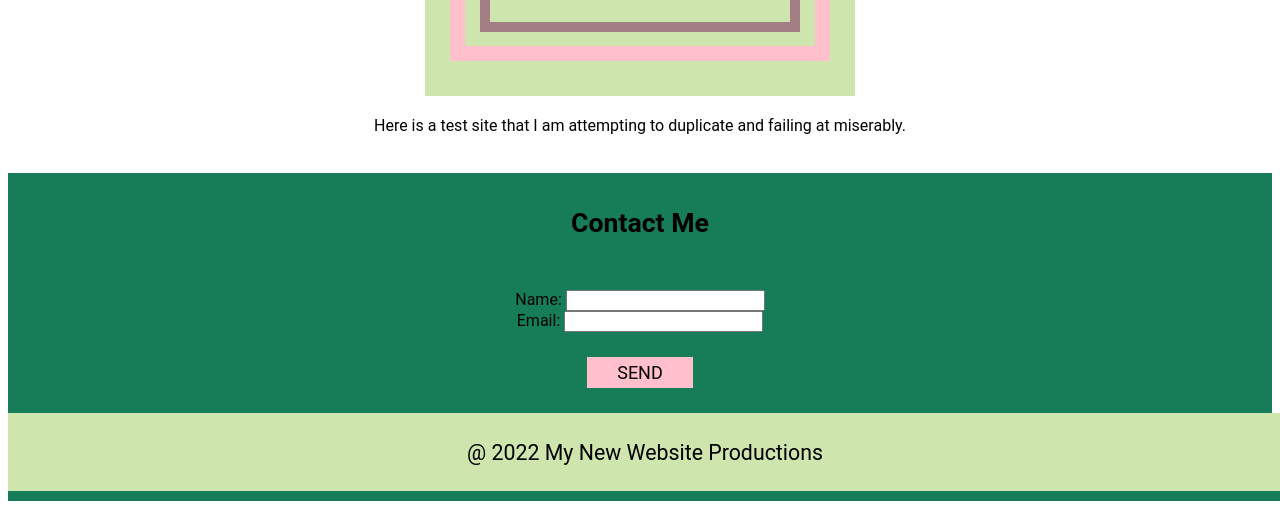
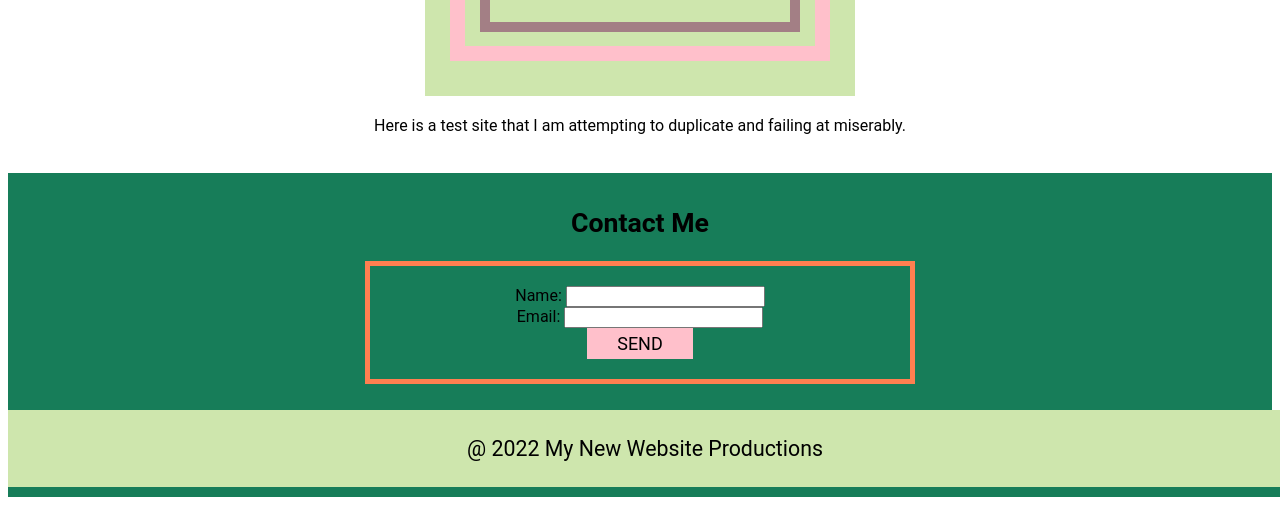
Before and after one commit to gaughanln/22-mini-project, a plain HTML site: page index.html in a window 1280 px wide. Shown: the part 553-1062 px from the top of the page. Drawn offline with Linux system fonts and the light colour scheme.

Commit message:
added box to contact form

```diff
--- a/index.html
+++ b/index.html
@@ -31,9 +31,13 @@
 <!-- box -->
   <div id="container">
     <div id="container2">
-    <div id="container3">
-    <div id="container4">
-    <div id="container5"><strong> Coming Soon! </strong></div>
+        <div id="container3">
+            <div id="container4">
+                <div id="container5"> <strong> Coming Soon! </strong>
+                </div>
+            </div>
+        </div>
+    </div>
     </div>
 </section>
 <!-- text -->
@@ -45,15 +49,17 @@
 
 <section class="contact">
     <h2> Contact Me </h2>
-     <form class="contact">
+  <form class="contact-form">
     <label for="Name">Name:</label>
     <input type="text" id="Name" name="Name"><br>
     <label for="Email">Email:</label>
     <input type="Email" id="Email" name="Email">
+		<br>
+		<button class="send"><stong> SEND </stong></button>
   </form>
 
-</a>
-<button class="send"><stong> SEND </stong></button>
+
+
 
 </section>
 
--- a/style.css
+++ b/style.css
@@ -63,6 +63,14 @@ h2 {
     padding-top: 1%;
     padding-bottom: 2%;
     margin-top: 3%;
+
+     }
+
+     .contact-form {
+        border: 5px solid coral;
+        width: 500px;
+        padding: 20px;
+        margin: auto;
      }
 
     /* Button */
@@ -81,7 +89,7 @@ h2 {
     padding: 15px;
     background-color: rgb(206, 230, 173);
 }
-
+/*  */
     #container2 {
        border: 15px solid pink;
        width: 350px;
```
